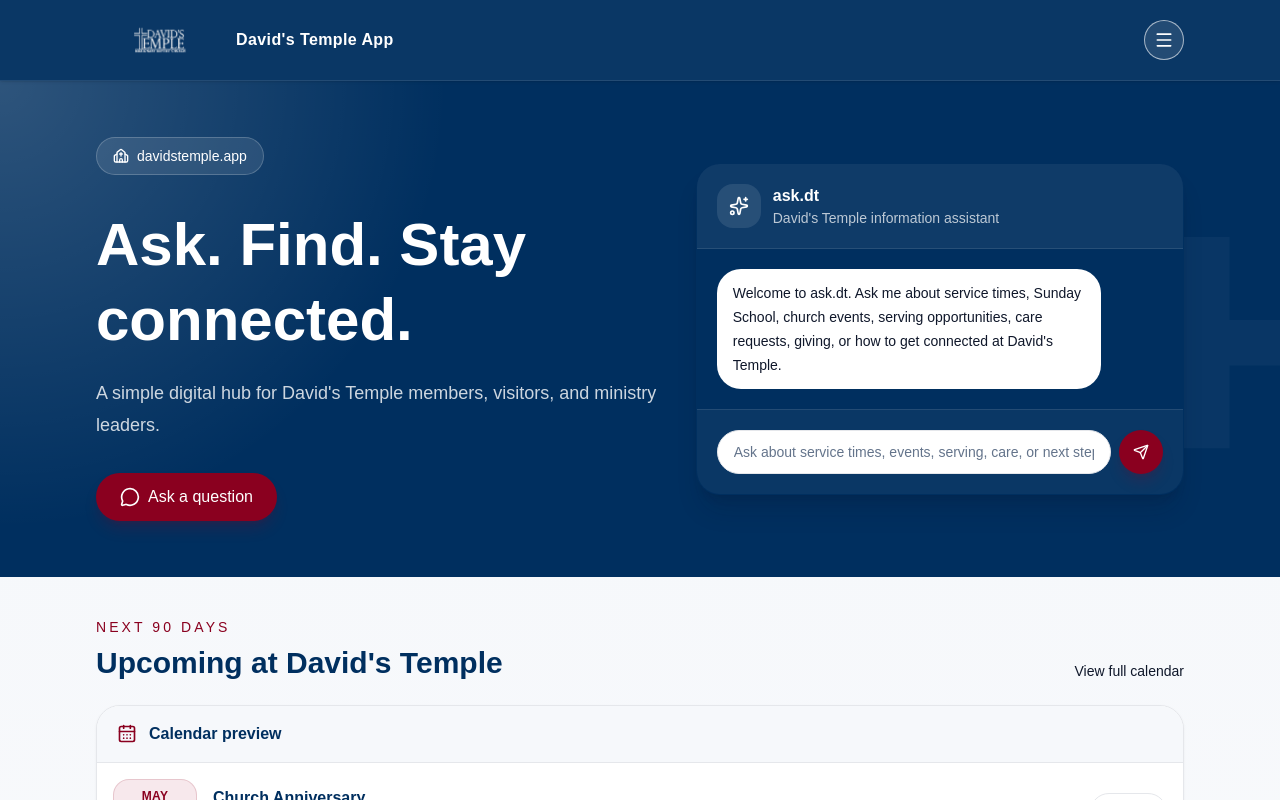
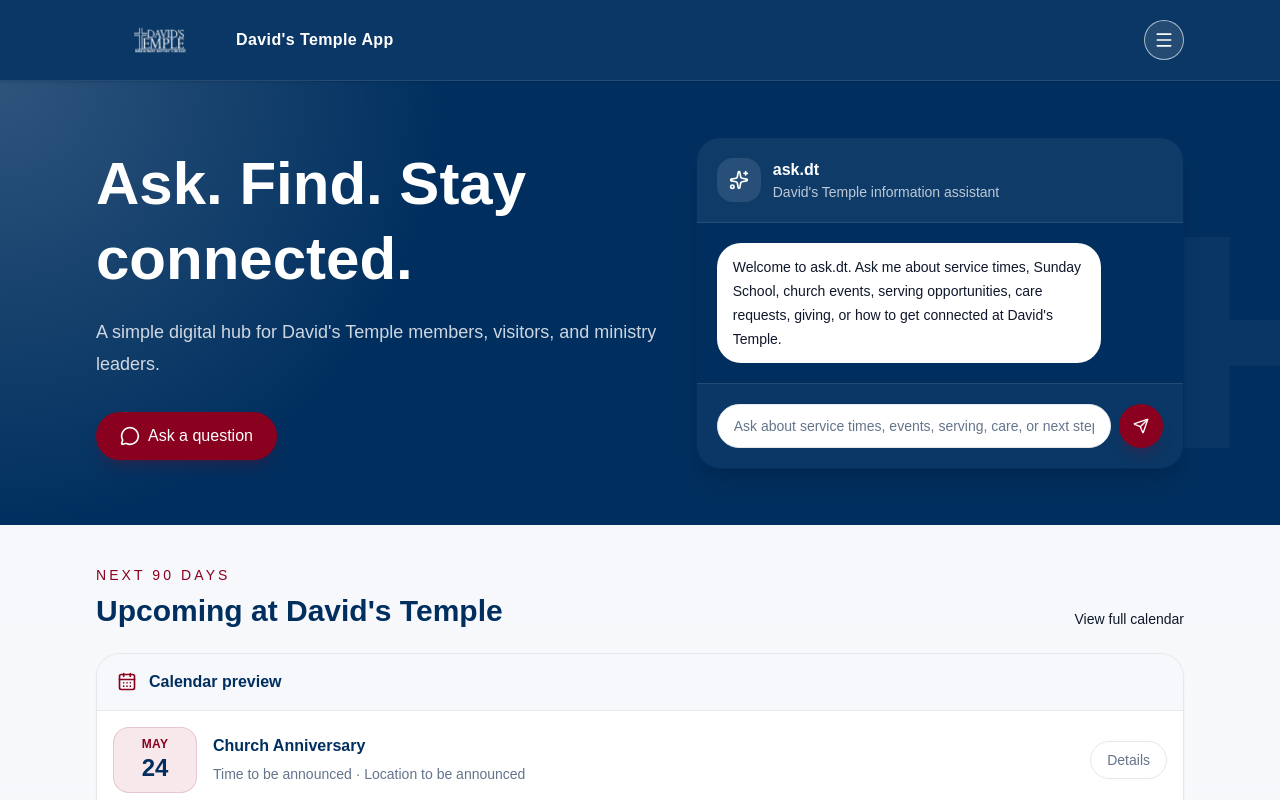
Before and after one commit to keithshouldersjr-discipleship/davidstemple-app, a Next.js app: page / in a window 1280 px wide. Shown: the top 800 px of the page. Built offline with nearby package versions, Linux system fonts and the light colour scheme.

Commit message:
Remove redundant hero domain pill

```diff
--- a/app/page.tsx
+++ b/app/page.tsx
@@ -1,5 +1,5 @@
 import Link from "next/link";
-import { CalendarDays, Church, MessageCircle } from "lucide-react";
+import { CalendarDays, MessageCircle } from "lucide-react";
 import { ChatPanel } from "@/components/assistant/chat-panel";
 import { ResourceCard } from "@/components/resources/resource-card";
 import { Button } from "@/components/ui/button";
@@ -46,10 +46,6 @@ export default function Home() {
         </div>
         <div className="relative mx-auto grid max-w-6xl gap-8 px-4 py-8 sm:px-6 md:grid-cols-[1fr_0.86fr] md:items-center lg:px-8 lg:py-14">
           <div className="space-y-8">
-            <div className="inline-flex items-center gap-2 rounded-full border border-white/20 bg-white/10 px-4 py-2 text-sm text-white">
-              <Church className="h-4 w-4" />
-              davidstemple.app
-            </div>
             <div className="space-y-5">
               <h1 className="max-w-3xl text-4xl font-semibold leading-tight text-white sm:text-6xl">
                 Ask. Find. Stay connected.
```
